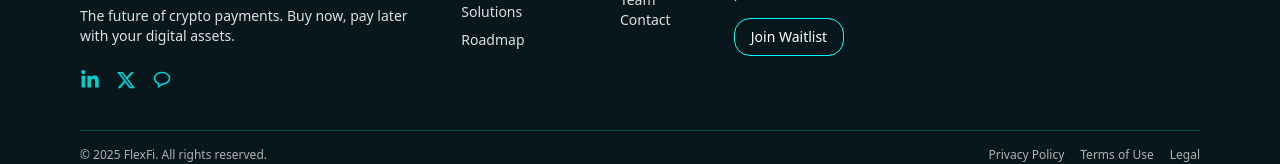
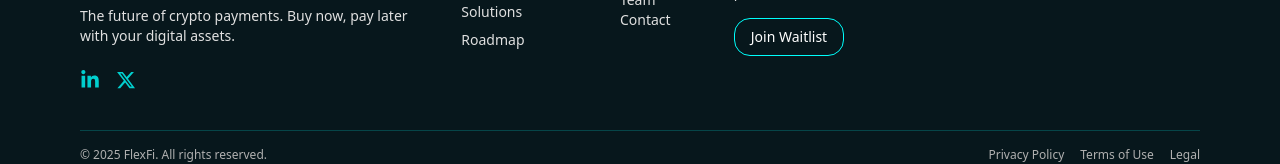
Before and after one commit to MickaelSanches/flexfi-front, a React (Vite) app: page /customers in a window 1280 px wide. Shown: the part 4813-4977 px from the top of the page. Built offline with nearby package versions, Linux system fonts and the light colour scheme; no server answers.

Commit message:
add social network links

```diff
--- a/src/components/Footer.tsx
+++ b/src/components/Footer.tsx
@@ -19,9 +19,16 @@
             assets.
           </p>
           <div className="flex gap-4 text-[#00FEFBCC] text-xl">
-            <FaLinkedinIn className="cursor-pointer hover:text-white" />
-            <FaXTwitter className="cursor-pointer hover:text-white" />
-            <BiMessageRounded className="cursor-pointer hover:text-white" />
+            <Link
+              target="_blank"
+              to="https://www.linkedin.com/company/flexfiofficial/posts/?feedView=all"
+            >
+              <FaLinkedinIn className="cursor-pointer hover:text-white" />
+            </Link>
+            <Link target="_blank" to="https://x.com/FlexFi_/">
+              <FaXTwitter className="cursor-pointer hover:text-white" />
+            </Link>
+            {/* <BiMessageRounded className="cursor-pointer hover:text-white" /> */}
           </div>
         </div>
 
```
